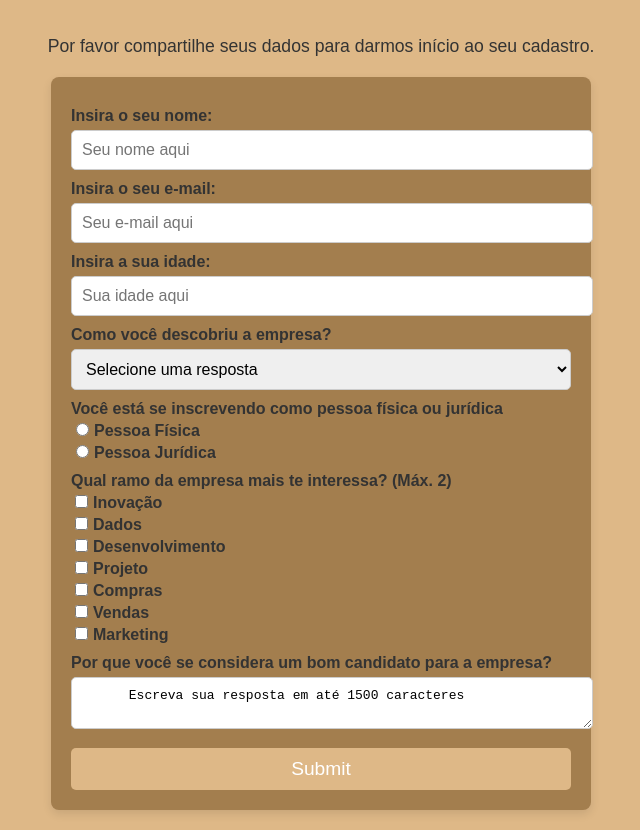
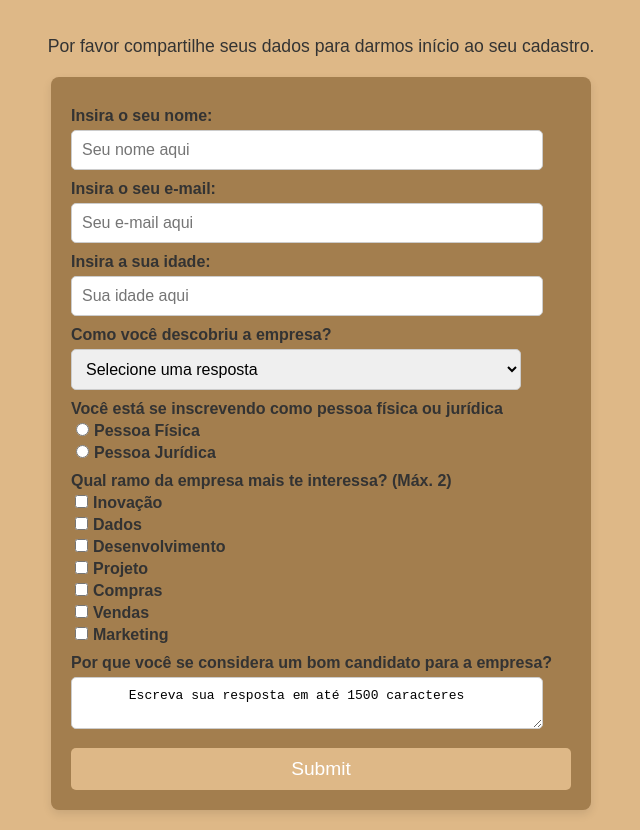
Before and after one commit to Joaomdsc1/Formulario-de-inscricao, a plain HTML site: page index.html in a window 1280 px wide. Shown: the part 81-911 px from the top of the page, without its empty margins (319-959 px from the left). Drawn offline with Linux system fonts and the light colour scheme.

Commit message:
correção tamanho do input

```diff
--- a/styles.css
+++ b/styles.css
@@ -43,9 +43,10 @@ label {
 
 /* Estilização dos inputs e select */
 input, select, textarea {
-  width: 100%;
+  width: 90%;
   padding: 10px;
   margin-top: 5px;
+  margin-right: 5px;
   border: 1px solid #ccc;
   border-radius: 5px;
   font-size: 1em;
```
Also changed, not shown: index.html (+1 -0 lines), script.js (added).
